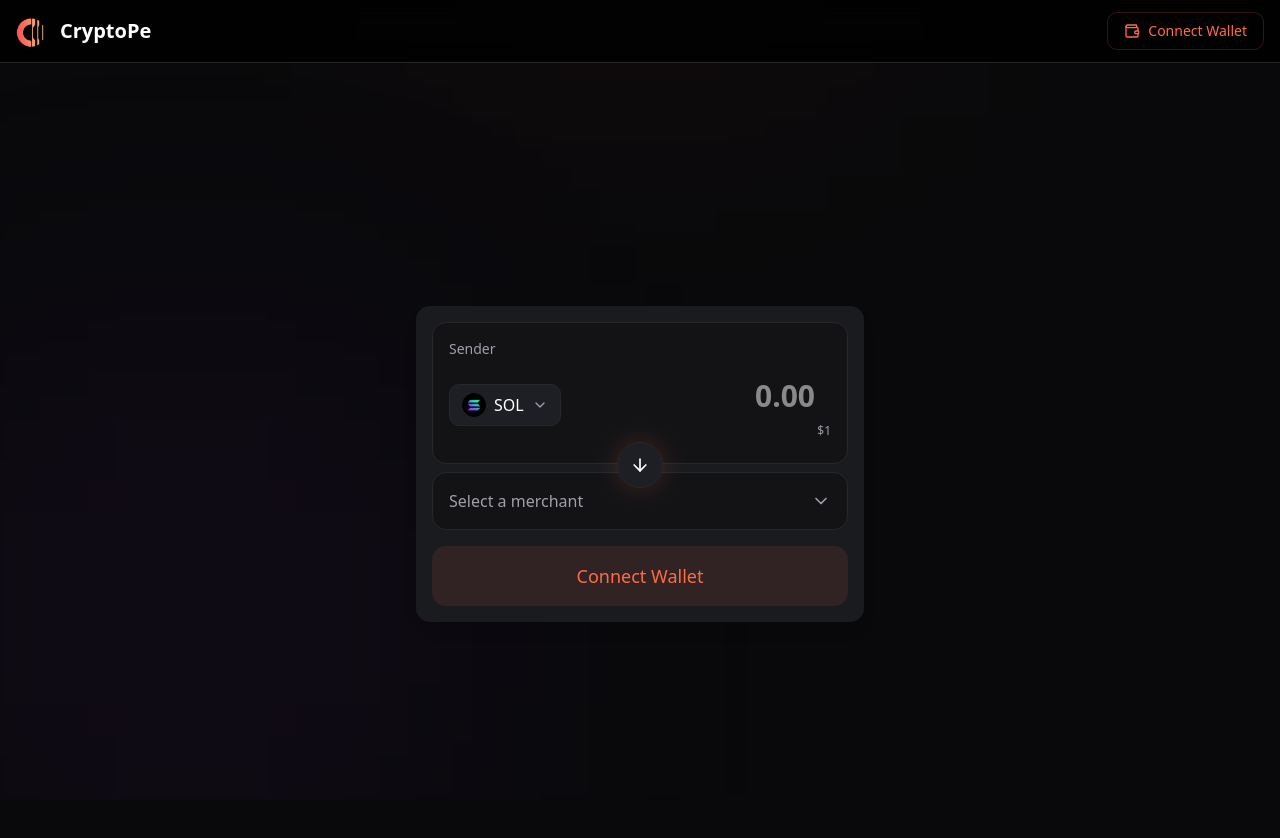
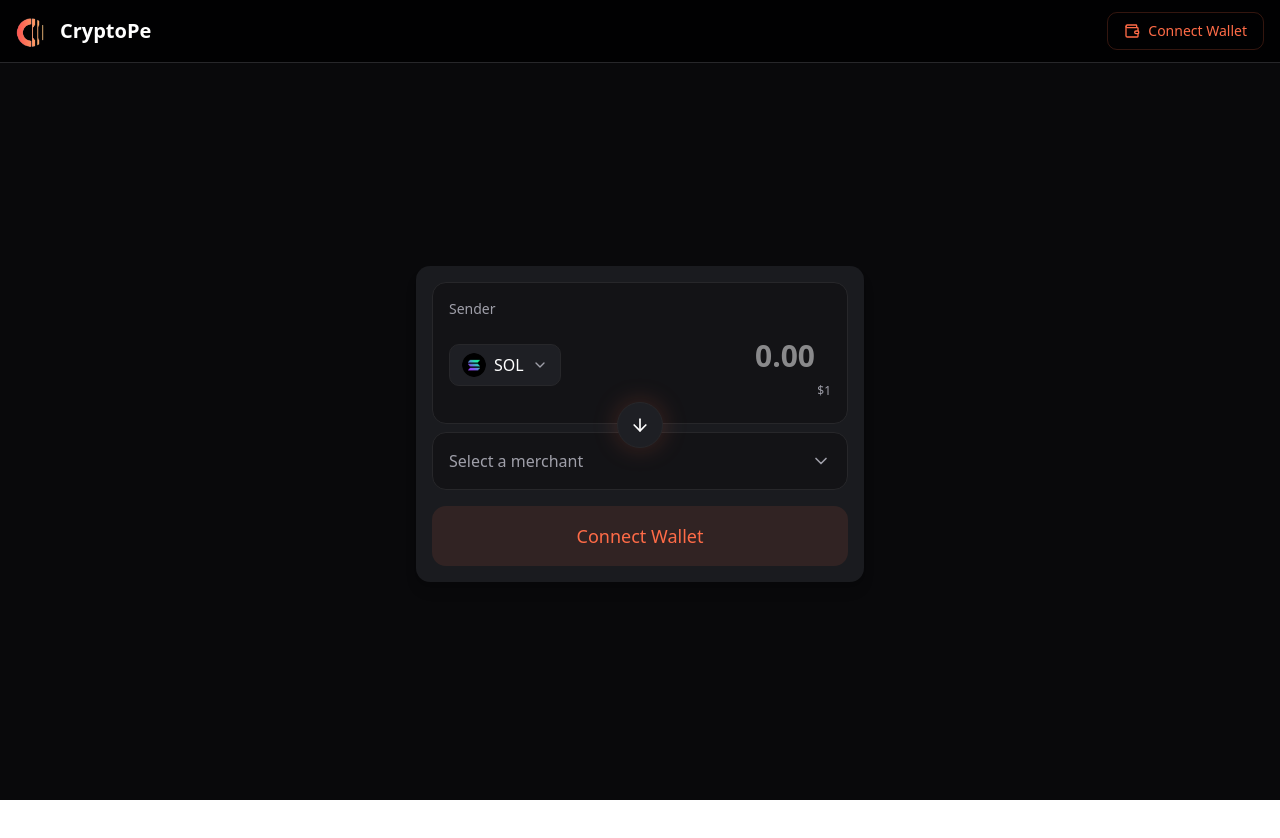
Before and after one commit to aditi-dsi/cryptope, a Next.js app in the folder frontend/: page / in a window 1280 px wide. Shown: the top 838 px of the page. After the commit the page ends 800 px from the top, so only its background shows below. Built offline with nearby package versions, Linux system fonts and the light colour scheme.

Commit message:
fix merchant dropdown bug

```diff
--- a/frontend/src/app/globals.css
+++ b/frontend/src/app/globals.css
@@ -130,6 +130,7 @@
 
 
 @layer components {
+
   /* Custom scrollbar styles */
   .custom-scrollbar::-webkit-scrollbar {
     width: 6px;
--- a/frontend/src/app/page.tsx
+++ b/frontend/src/app/page.tsx
@@ -1,22 +1,25 @@
-import Navbar from "@/components/navbar/page";
-import { PaymentBlock } from "@/components/payment_field/page";
+import Navbar from "@/components/navbar/page"
+import { PaymentBlock } from "@/components/payment_field/page"
 
 export default function Home() {
   return (
-    <main className="min-h-screen bg-zinc-950 pt-16">
-      <main className="relative flex min-h-screen items-center justify-center bg-zinc-950 p-4">
+    <>
+      {/* Navbar at the top */}
       <Navbar />
+
+      {/* Single <main> instead of nested <main> */}
+      <main className="relative min-h-screen bg-zinc-950 pt-16 flex items-center justify-center p-4 overflow-x-hidden">
         {/* Background gradient effects */}
-      <div className="fixed inset-0 overflow-hidden">
+        <div className="fixed inset-0 -z-10 overflow-hidden">
           <div className="absolute -top-1/2 left-1/2 h-96 w-96 -translate-x-1/2 transform bg-[#ff6b47]/10 blur-[160px]" />
           <div className="absolute bottom-0 left-0 h-96 w-96 bg-purple-500/10 blur-[160px]" />
         </div>
 
-      {/* Content */}
+        {/* Page Content */}
         <div className="relative">
           <PaymentBlock />
         </div>
       </main>
-    </main>
+    </>
   )
 }
```
Lines whose indentation alone changed are shown as unchanged.
